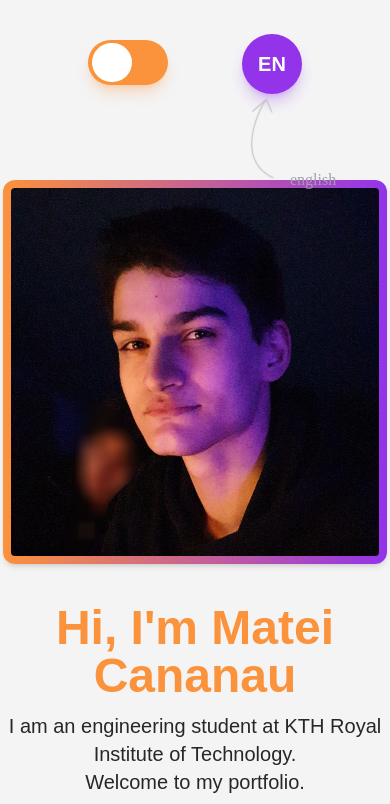
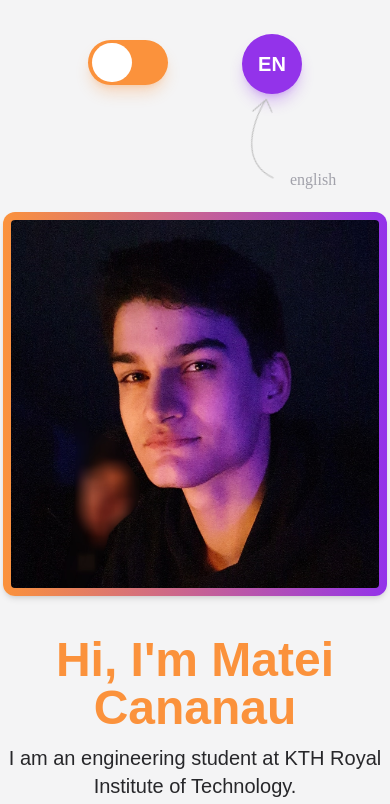
Before and after one commit to Matdrox/portfolio, a React (Create React App) app: page / in a window 390 px wide. Shown: the top 804 px of the page. Built offline with nearby package versions, Linux system fonts and the light colour scheme.

Commit message:
[Updated] Page1, Page3 Mobile View

```diff
--- a/src/App.js
+++ b/src/App.js
@@ -30,7 +30,7 @@ function App() {
 
   return (
     <div
-      className={`transition ease-in-out duration-500 ${
+      className={`transition ease-in-out duration-500 pb-24 ${
         enabled ? darkTheme : lightTheme
       }`}
     >
--- a/src/components/Page1.js
+++ b/src/components/Page1.js
@@ -33,7 +33,7 @@ const Page1 = ({ fontColor, lang }) => {
 				<img
 					src={imgMateiCananau}
 					className='w-96 pointer-events-none rounded-xl shadow-md p-2 bg-gradient-to-r from-orange-400 to-purple-600
-          min-w-[300px] mt-40'
+          min-w-[300px] mt-56'
 				/>
 			</motion.div>
 		</div>
--- a/src/components/Page2.js
+++ b/src/components/Page2.js
@@ -18,7 +18,7 @@ const Page2 = ({ fontColor, lang, boxColor }) => {
 	}, []);
 	return (
 		<div
-			className={`${fontColor} mt-20 grid grid-cols-1 gap-2 lg:grid-cols-2 mx-5`}
+			className={`${fontColor} mt-32 grid grid-cols-1 gap-2 lg:grid-cols-2 mx-5`}
 		>
 			<div
 				className={`${fontColor} text-center relative w-full text-5xl font-extrabold lg:col-span-2 mb-10`}
--- a/src/components/Page3.js
+++ b/src/components/Page3.js
@@ -13,7 +13,6 @@ const Result = ({ lang }) => {
 };
 
 const Page3 = ({ fontColor, boxColor, lang }) => {
-	// HIGHER MARIGN TOP
 	const form = useRef();
 	const [result, setResult] = useState(false);
 
@@ -93,7 +92,7 @@ const Page3 = ({ fontColor, boxColor, lang }) => {
 					/>
 				</div>
 
-				<div className='lg:col-span-2 h-16'>
+				<div className='lg:col-span-2 h-14'>
 					<br />
 					<Button
 						type='submit'
```
